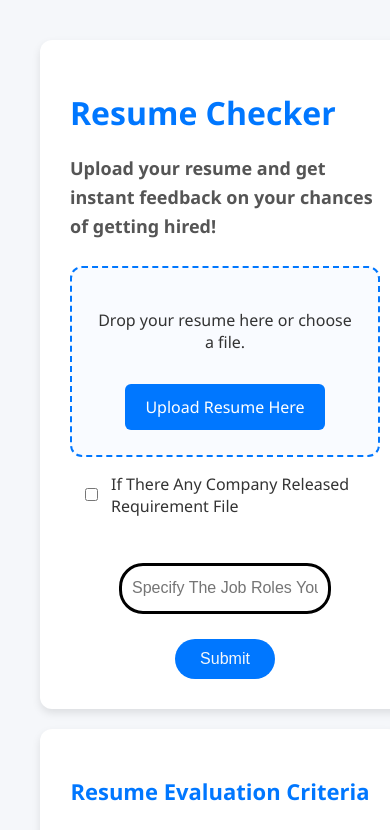
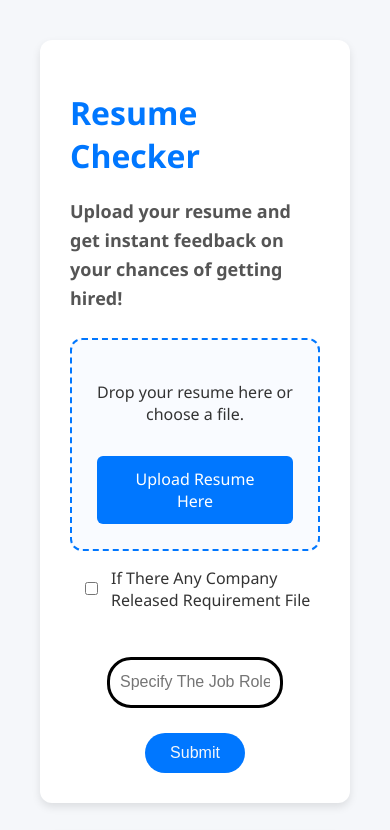
Before and after one commit to Rivalcoder/Resume-Sorter, a Next.js app: page / in a window 390 px wide. Shown: the top 830 px of the page. Built offline with nearby package versions, Linux system fonts and the light colour scheme.

Commit message:
[Edit] in Style

```diff
--- a/src/app/home.css
+++ b/src/app/home.css
@@ -1,8 +1,12 @@
+
 body {
     margin: 0;
     padding: 0;
     font-family: 'Segoe UI', Tahoma, Geneva, Verdana, sans-serif;
     background-color: #f5f7fa;
+    display: flex;
+    align-items: center;
+    justify-content: center;
     color: #333;
   }
 
@@ -229,8 +233,7 @@ body {
       width:60%;
     }
     .home-container {
-      flex-direction: column;
-      gap: 20px;
+      width: 100%;
     }
 
     .right-section,
```
